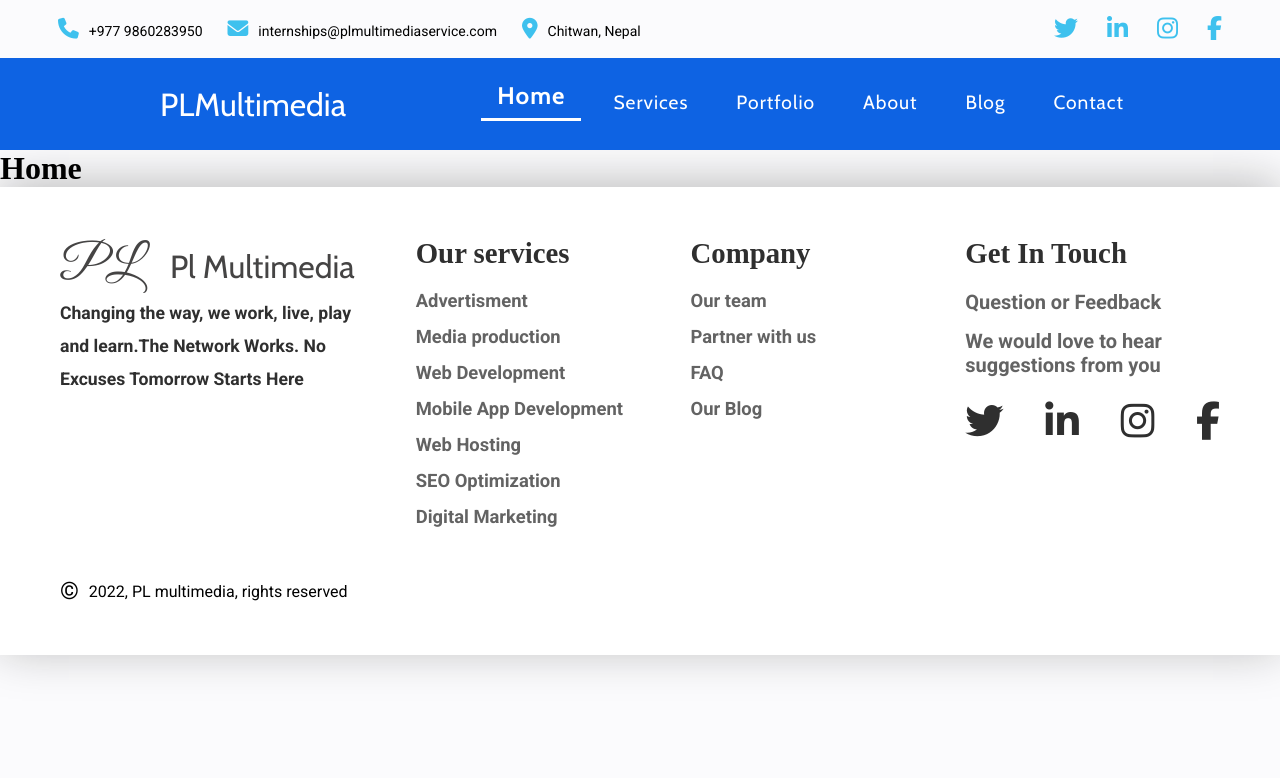
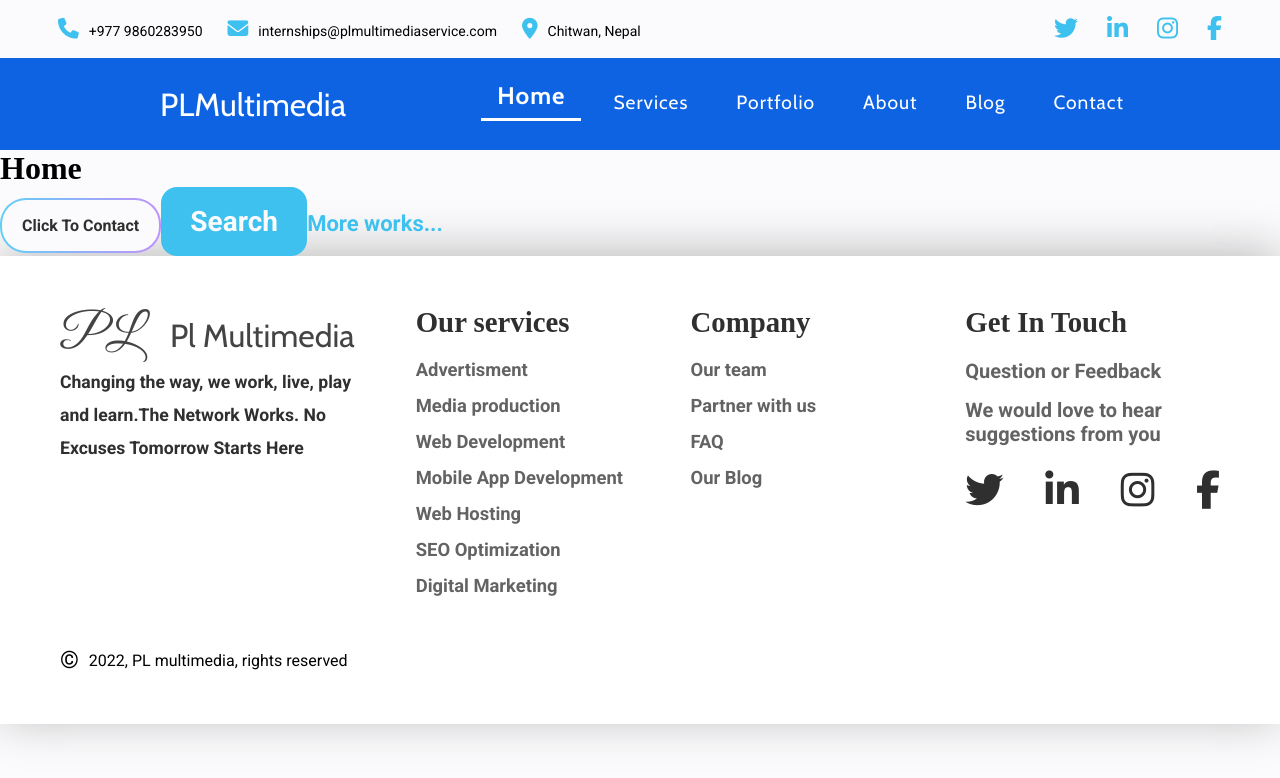
Before and after one commit to SDhakZ/PLMultimedia-Website, a React (Create React App) app: page / in a window 1280 px wide. Shown: the top 778 px of the page. Built offline with nearby package versions, Linux system fonts and the light colour scheme.

Commit message:
" Services & button adjustment "

```diff
--- a/src/App.js
+++ b/src/App.js
@@ -2,7 +2,7 @@ import "./App.css";
 import NavBar from "./components/NavBar";
 import Topbar from "./components/Topbar";
 import { BrowserRouter as Router, Switch, Route } from "react-router-dom";
-import { Home } from "./components/Pages/Home";
+import { Home } from "./components/Pages/Home.jsx";
 import About from "./components/Pages/About";
 import { Blog } from "./components/Pages/Blog";
 import Services from "./components/Pages/Services.jsx";
--- /dev/null
+++ b/src/components/Button.jsx
@@ -0,0 +1,12 @@
+import React from "react";
+import ButtonCSS from "../components/CSSmodules/Buttons.module.css";
+function Button(props) {
+  return (
+    <React.Fragment>
+      <button className={ButtonCSS[props.class]} onClick={props.click}>
+        {props.btnMessage}
+      </button>
+    </React.Fragment>
+  );
+}
+export default Button;
--- /dev/null
+++ b/src/components/CSSmodules/Buttons.module.css
@@ -0,0 +1,65 @@
+.primary {
+  border-radius: 26px;
+  font-family: "Roboto";
+  min-width: 100px;
+  font-size: 1rem;
+  font-weight: 600;
+  padding: 16px 20px;
+  color: #2f2f2f;
+  border: solid 2px transparent;
+  background-image: linear-gradient(
+      rgba(255, 255, 255, 0),
+      rgba(255, 255, 255, 0)
+    ),
+    linear-gradient(90deg, #62cff5, #c091fc);
+  background-origin: border-box;
+  background-clip: content-box, border-box;
+  box-shadow: 2px 1000px 1px #fbfbfd inset;
+  transition: all 0.3s;
+  cursor: pointer;
+}
+
+.primary:hover {
+  box-shadow: none;
+  color: white;
+  background-image: linear-gradient(
+      rgba(255, 255, 255, 0),
+      rgba(255, 255, 255, 0)
+    ),
+    linear-gradient(90deg, #62cff5, #a664fd);
+}
+
+.secondary {
+  width: 146px;
+  height: 69px;
+  border-radius: 16px;
+  border: none;
+  background-color: #3ec1ee;
+  font-family: "Roboto";
+  font-size: 28px;
+  color: #fbfbfd;
+  transition: all 0.3s;
+  cursor: pointer;
+  font-weight: 700;
+}
+
+.secondary:hover {
+  color: #3ec1ee;
+  box-shadow: inset 0 0 0 3px rgb(62, 193, 238);
+  background-color: #fbfbfd;
+}
+
+.tertiary {
+  border: none;
+  font-family: "Roboto";
+  font-size: 22px;
+  font-weight: 600;
+  color: #3ec1ee;
+  background-color: transparent;
+  transition: all 0.2s;
+  cursor: pointer;
+}
+
+.tertiary:hover {
+  color: #0779cc;
+}
--- a/src/components/CSSmodules/Services.module.css
+++ b/src/components/CSSmodules/Services.module.css
@@ -7,41 +7,53 @@
   display: flex;
   flex-direction: column;
   align-items: center;
-  justify-content: space-evenly;
+  justify-content: center;
   transition: 0.5s ease-in-out;
+  cursor: pointer;
 }
 
 .serviceCard:hover {
   color: white;
   background-color: #3fbfe9;
-  height: 504px;
-  width: 365px;
+  transform: translateY(-5px);
   border-radius: 20px;
-  display: flex;
-  flex-direction: column;
-  align-items: center;
-  justify-content: space-evenly;
 }
 
 .logo {
   height: 140px;
   width: 140px;
-  margin-top: 60px;
 }
 
 .contactButton {
-  width: 170px;
-  height: 50px;
   border-radius: 26px;
+  font-family: "Roboto";
+  font-size: 1rem;
+  font-weight: 600;
+  width: 166px;
+  height: 51px;
+  color: #2f2f2f;
+  border: solid 2px transparent;
+  background-image: linear-gradient(
+      rgba(255, 255, 255, 0),
+      rgba(255, 255, 255, 0)
+    ),
+    linear-gradient(90deg, #62cff5, #c091fc);
+  background-origin: border-box;
+  background-clip: content-box, border-box;
+  box-shadow: 2px 1000px 1px #fbfbfd inset;
+  transition: all 0.2s;
   cursor: pointer;
-  font-size: 16px;
-  font-weight: 600;
-  margin-bottom: 30px;
-  transition: 0.4s ease;
 }
 
 .serviceCard:hover .contactButton:hover {
-  filter: brightness(0.8);
+  border: solid 2px white;
+  box-shadow: none;
+  color: white;
+  background-image: linear-gradient(
+      rgba(255, 255, 255, 0),
+      rgba(255, 255, 255, 0)
+    ),
+    linear-gradient(90deg, #62cff5, #a664fd);
 }
 
 .serviceCard:hover .contactButton:active {
@@ -78,9 +90,8 @@
   display: flex;
   justify-content: space-between;
   flex-wrap: wrap;
-  gap: 1.5em 1em;
+  gap: 3rem 1.5rem;
 }
-
 .services-container {
   padding: 60px 140px;
 }
@@ -108,8 +119,7 @@
   }
 
   .serviceCard:hover {
-    height: 543px;
-    width: 394px;
+    transform: translateY(-5px);
   }
 
   .logo {
@@ -126,8 +136,7 @@
   }
 
   .serviceCard:hover {
-    height: 504px;
-    width: 365px;
+    transform: translateY(-5px);
   }
 
   .logo {
--- a/src/components/CSSmodules/domainSearch.module.css
+++ b/src/components/CSSmodules/domainSearch.module.css
@@ -64,13 +64,18 @@
   border-radius: 10px;
   border-width: 0;
   font-size: 30px;
+  font-weight: 600;
   background: #3ec1ee;
   box-shadow: 0px 3px 17px rgba(140, 140, 140, 0.25);
   color: #ffffff;
+  transition: all 0.3s;
+  cursor: pointer;
 }
 
 .searchButton:hover {
-  filter: brightness(80%);
+  color: #3ec1ee;
+  box-shadow: inset 0 0 0 4px rgb(62, 193, 238);
+  background-color: #fbfbfd;
 }
 
 .searchButton:active {
--- a/src/components/DomainSearch.jsx
+++ b/src/components/DomainSearch.jsx
@@ -1,4 +1,5 @@
 import React, { useState } from "react";
+import Button from "../components/Button";
 import DomainCSS from "../components/CSSmodules/domainSearch.module.css";
 
 function DomainSearch() {
@@ -90,6 +91,7 @@ function DomainSearch() {
           onChange={(text) => updateDomain(text.target.value)}
           placeholder="Enter domain name..."
         ></input>
+
         <button
           className={DomainCSS.searchButton}
           onClick={() => getData(displayInfo)}
--- a/src/components/Footer.jsx
+++ b/src/components/Footer.jsx
@@ -28,25 +28,25 @@ class Footer extends Component {
             <h4>Our services</h4>
             <ul>
               <li>
-                <a href="#">Advertisment</a>
+                <a href="/services">Advertisment</a>
               </li>
               <li>
-                <a href="#">Media production</a>
+                <a href="/services">Media production</a>
               </li>
               <li>
-                <a href="#">Web Development</a>
+                <a href="/services">Web Development</a>
               </li>
               <li>
-                <a href="#">Mobile App Development</a>
+                <a href="/services">Mobile App Development</a>
               </li>
               <li>
-                <a href="#">Web Hosting</a>
+                <a href="/services">Web Hosting</a>
               </li>
               <li>
-                <a href="#">SEO Optimization</a>
+                <a href="/services">SEO Optimization</a>
               </li>
               <li>
-                <a href="#">Digital Marketing</a>
+                <a href="/services">Digital Marketing</a>
               </li>
             </ul>
           </div>
@@ -64,7 +64,7 @@ class Footer extends Component {
                 <a href="#">FAQ</a>
               </li>
               <li>
-                <a href="#">Our Blog</a>
+                <a href="/blog">Our Blog</a>
               </li>
             </ul>
           </div>
--- a/src/components/Pages/Home.js
+++ /dev/null
@@ -1,17 +0,0 @@
-import React from "react";
-
-export const Home = () => {
-  return (
-    <div>
-      <h1>Home</h1>
-      <div class="container">
-        <div class="box"></div>
-        <div class="box"></div>
-        <div class="box"></div>
-        <div class="box"></div>
-        <div class="box"></div>
-        <div class="box"></div>
-      </div>
-    </div>
-  );
-};
--- /dev/null
+++ b/src/components/Pages/Home.jsx
@@ -0,0 +1,12 @@
+import React from "react";
+import Button from "../Button";
+export const Home = () => {
+  return (
+    <div>
+      <h1>Home</h1>
+      <Button class="primary" btnMessage="Click To Contact" />
+      <Button class="secondary" btnMessage="Search" />
+      <Button class="tertiary" btnMessage="More works..." />
+    </div>
+  );
+};
--- a/src/components/ServiceCard.jsx
+++ b/src/components/ServiceCard.jsx
@@ -3,6 +3,7 @@
 
 import React from "react";
 import ServicesCSS from "../components/CSSmodules/Services.module.css";
+
 function ServiceCard(props) {
   return (
     <div className={ServicesCSS.serviceCard}>
--- a/src/components/Topbar.jsx
+++ b/src/components/Topbar.jsx
@@ -12,12 +12,12 @@ function Topbar() {
           <i className="fa-solid fa-envelope"></i>
           internships@plmultimediaservice.com
         </a>
-        <a href="#">
+        <a href="https://goo.gl/maps/47BJnRvNCWqCdfkQ6">
           <i className="fa-solid fa-location-dot"></i>Chitwan, Nepal
         </a>
       </div>
       <div className={TopbarCSS["social-icons"]}>
-        <a href="#">
+        <a href="https://twitter.com/">
           <i className={`${TopbarCSS.twitter} fa-brands fa-twitter`}></i>
         </a>
         <a href="https://www.linkedin.com/feed/">
```
Also changed, not shown: 1 other file (tests, documents, lock files or other folders).
